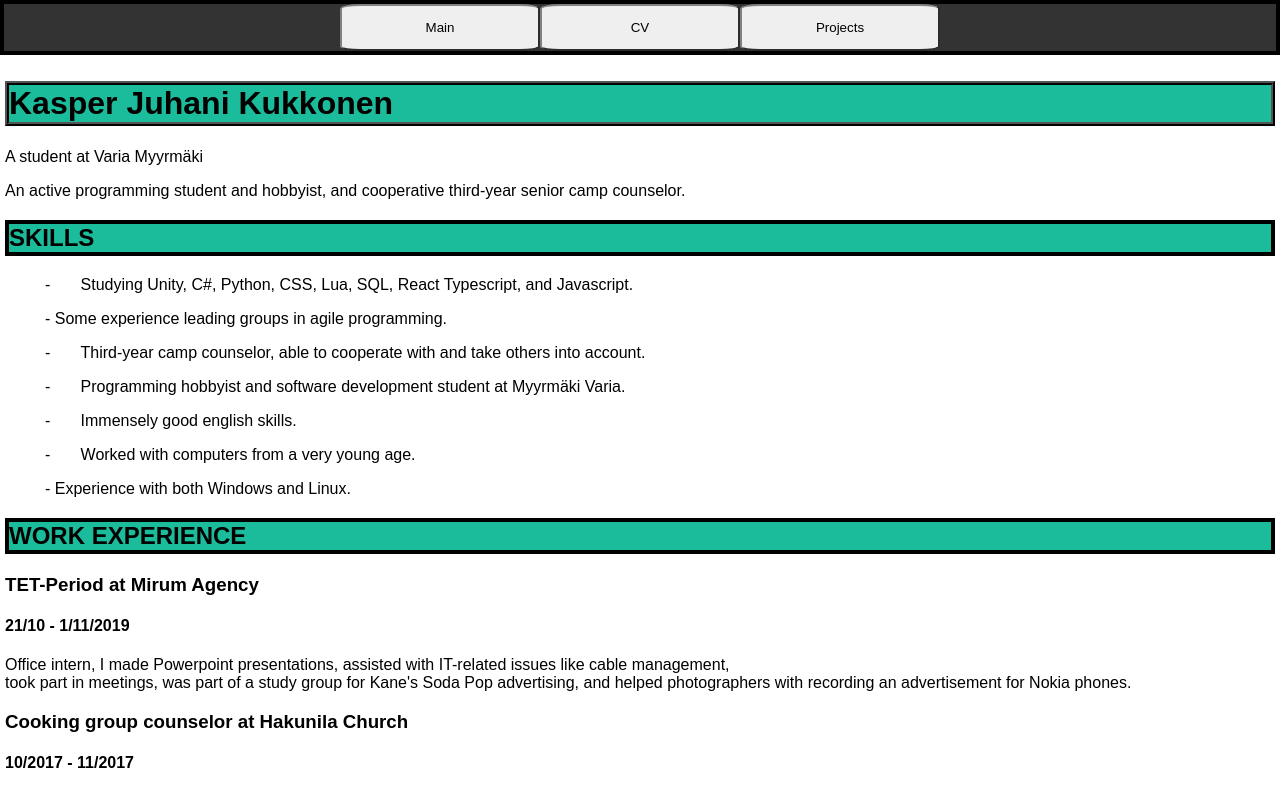
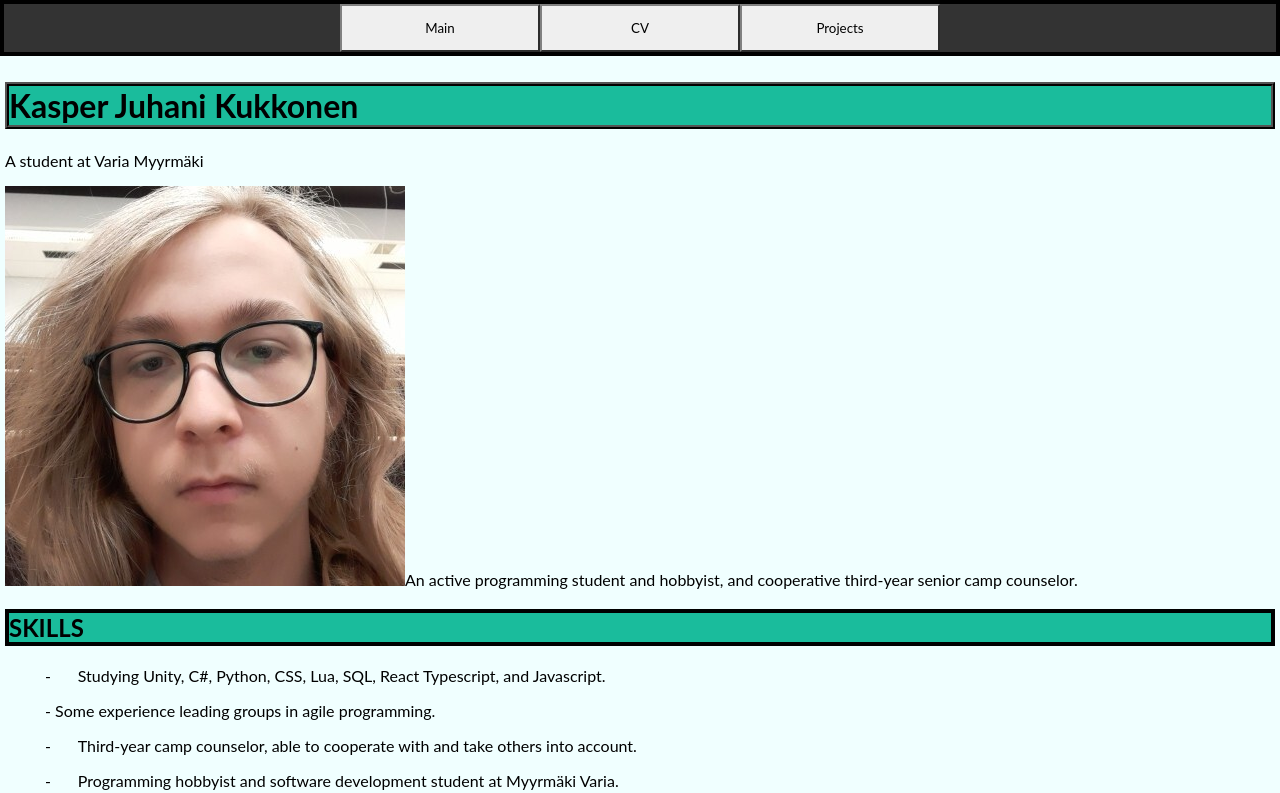
Before and after one commit to shrimptrimp/portfolio-project, a React (Create React App) app: page /cv in a window 1280 px wide. Shown: the top 793 px of the page. Built offline with nearby package versions, Linux system fonts and the light colour scheme.

Commit message:
adding image of myself

```diff
--- a/src/components/example/CV.module.scss
+++ b/src/components/example/CV.module.scss
@@ -2,44 +2,20 @@
     white-space: pre;
     height: auto;
     width: auto;
-    font-family: Arial, Helvetica, sans-serif;
     padding: 5px;
-}
+    background-color:azure;
+    font-family: "Lato", sans-serif; }
 
 h2 {
     background-color: #1abc9c;
     border: 4px solid black;
     padding: 0;
+    font-family: "Lato", sans-serif;
 }
 
 h1 {
     background-color: #1abc9c;
     border: 4px ridge black;
     padding: 0;
+    font-family: "Lato", sans-serif;
 }
-
-#id {
-    margin: 0;
-    padding: 0;
-    font-size: 52px;
-    color: rgb(21, 212, 104);
-    text-shadow: 2px 2px rgb(0, 0, 0);
-    width: auto;
-    height: auto;
-    min-height: 700px;
-    max-height: 1024px;
-    min-width: 1024px;
-    max-width: 100%;
-    background: #1abc9c;
-    display: flex;
-    flex-direction: column;
-    justify-content: center;
-    align-items: center;
-    background-image: url(Tsunami_by_hokusai_19th_century.png);
-    background-position: center;
-    background-size: cover;
-    position: relative;
-    border-right-style: solid;
-    border-left-style: solid;
-    border: 4px solid black;
-}
--- a/src/components/example/CV.tsx
+++ b/src/components/example/CV.tsx
@@ -1,5 +1,6 @@
 import React from 'react'
 import styles from './CV.module.scss'
+import me from './me.jpg'
 type CVProps = {
 
 }
@@ -9,6 +10,7 @@ const CV: React.FC<CVProps> = () => {
     <div className={styles.container}>
       <h1>Kasper Juhani Kukkonen</h1>
       <p>A student at Varia Myyrmäki</p>
+      <img src={me}></img>
       An active programming student and hobbyist, and cooperative third-year senior camp counselor.
 
       <h2>SKILLS</h2>
--- a/src/components/example/main.module.scss
+++ b/src/components/example/main.module.scss
@@ -64,4 +64,6 @@
     width: 100%;
     text-align: center;
   }
+  .container, h1, h2, a, h3, .container2 {font-family: "Lato", sans-serif;}
+
 }
--- a/src/components/example/projects.module.scss
+++ b/src/components/example/projects.module.scss
@@ -45,3 +45,4 @@ a {
     position: relative;
     border: 4px solid black;
 }
+.container, h1, h2, a, h3, .container2 {font-family: "Lato", sans-serif;}
--- a/src/components/navbar/navbar.module.scss
+++ b/src/components/navbar/navbar.module.scss
@@ -5,6 +5,7 @@
   border: 4px solid black;
   justify-content: center;
   text-align: center;
+  font-family: "Lato", sans-serif;
 }
 
 .topnav button {
@@ -16,17 +17,19 @@
   padding: 14px 16px;
   color: black;
   text-align: center;
-  justify-content: center;
+  justify-content: left;
   text-decoration: none;
   border: 2px solid grey;
   border-style: outset;
-  border-radius: 10%;
+  border-radius: 0;
+  font-family: "Lato", sans-serif;
 }
 
 .topnav button:hover {
   background-color: rgb(202, 26, 26);
   color: rgb(255, 255, 255);
   border-style: inset;
+  font-family: "Lato", sans-serif;
 }
 
 body {
--- a/src/components/navbar/navbar.tsx
+++ b/src/components/navbar/navbar.tsx
@@ -9,13 +9,13 @@ const Navbar: React.FC<NavbarProps> = () => {
   return (
     <div className={styles.topnav}>
       <Link to="/main">
-        <button type="submit">Main</button>
+        <button>Main</button>
       </Link>
       <Link to="/cv">
-        <button type="submit">CV</button>
+        <button>CV</button>
       </Link>
       <Link to="/projects">
-        <button type="submit">Projects</button>
+        <button>Projects</button>
       </Link>
     </div>
   )
```
